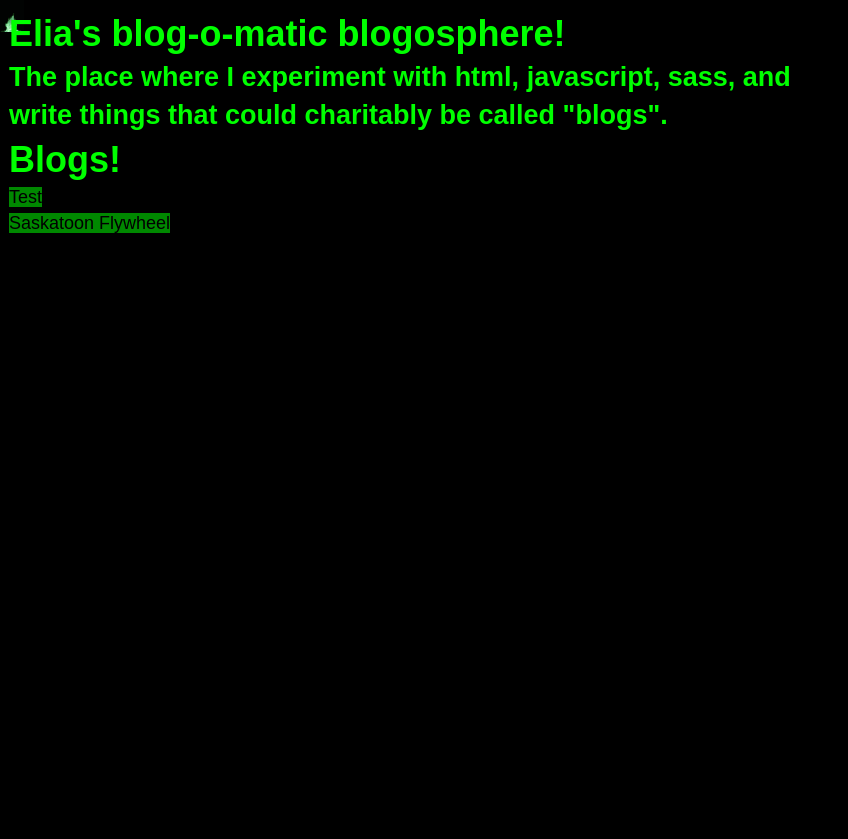
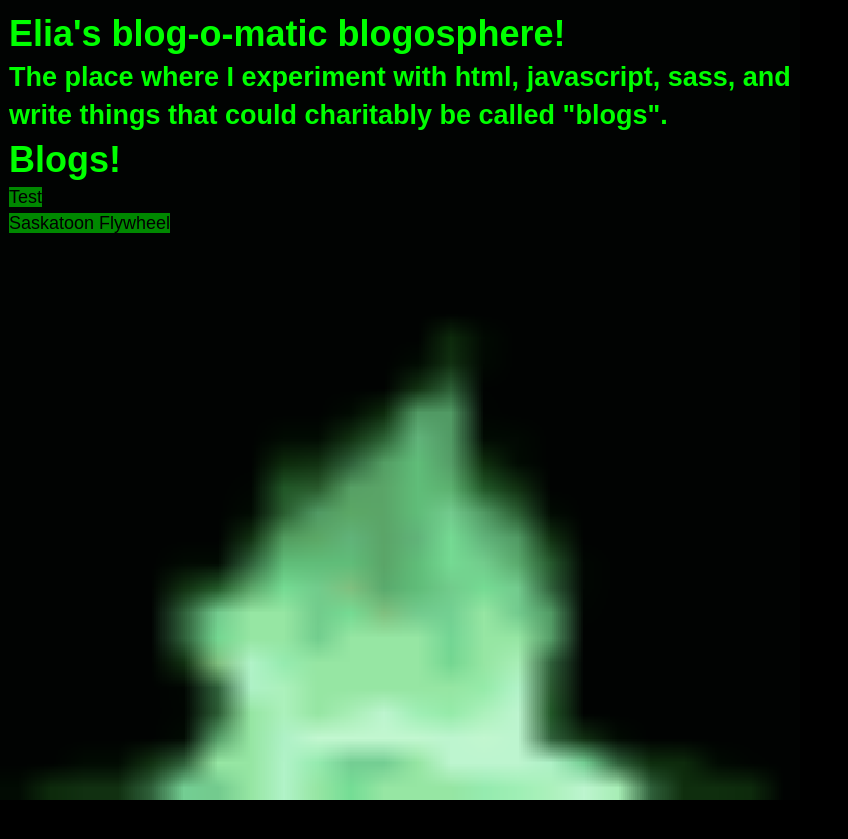
Before and after one commit to EliaTarasoff/EliaTarasoff.github.io, a Jekyll site: the page built from index.html, in a window 1280 px wide. Shown: the top 839 px of the page, without its empty margins (0-848 px from the left). Built offline with Jekyll 4.4.1, drawn with Linux system fonts in a browser that asks for light colours.

Commit message:
Update default.sass

```diff
--- a/css/default.sass
+++ b/css/default.sass
@@ -21,6 +21,7 @@ $x3: $x1 * 3
 body
     background-color: $black
     background-image: url("green-flames.gif");
+    background-size: 800px 800px
     background-repeat: no-repeat;
     max-width: 800px
     height: auto
```
